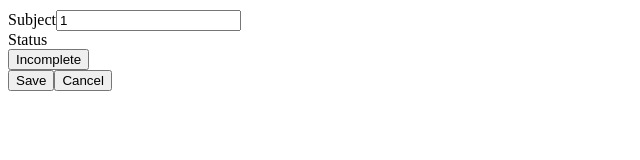
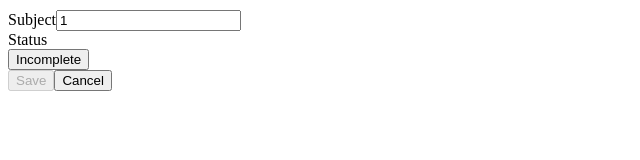
Before and after one commit to haejin-park/basic, a Vue app: page /todos/1 in a window 1280 px wide. Shown: the part 130-290 px from the top of the page, without its empty margins (0-640 px from the left). Built offline with nearby package versions, Linux system fonts and the light colour scheme; data requests are answered from the project's data file; the HTML template or start-up script is replaced by a standard one.

Commit message:
make todo page component-4(todoUpdated with  lodash _.isEqual)

```diff
--- a/db.json
+++ b/db.json
@@ -56,7 +56,7 @@
       "id": 12
     },
     {
-      "subject": "13",
+      "subject": "12 update",
       "completed": true,
       "id": 13
     }
--- a/package.json
+++ b/package.json
@@ -10,6 +10,7 @@
   "dependencies": {
     "axios": "^1.5.1",
     "core-js": "^3.8.3",
+    "loadash": "^1.0.0",
     "vue": "^3.2.13",
     "vue-router": "^4.2.5"
   },
@@ -34,8 +35,7 @@
     "parserOptions": {
       "parser": "@babel/eslint-parser"
     },
-    "rules": {
-    }
+    "rules": {}
   },
   "browserslist": [
     "> 1%",
--- a/src/pages/todos/_id.vue
+++ b/src/pages/todos/_id.vue
@@ -33,7 +33,11 @@
                 </div>
             </div>
         </div>
-        <button type="submit" class="btn btn-primary">
+        <button
+            type="submit"
+            class="btn btn-primary"
+            :disabled="!todoUpdated"
+        >
             Save
         </button>
         <button
@@ -46,21 +50,28 @@
 </template>
 
 <script>
-import {ref} from 'vue';
+import {ref, computed} from 'vue';
 import {useRoute,useRouter} from 'vue-router';
 import axios from 'axios'
+import _ from 'lodash';
 export default {
     setup() {
         const route = useRoute();
         const router = useRouter();
         const todo = ref(null);
+        const originalTodo = ref(null);
         const loading = ref(true);
         const todoId = route.params.id
+
         const getTodo = async () => {
             const res = await axios.get(`http://localhost:3000/todos/${todoId}`);
-            todo.value = res.data;
+            todo.value = {...res.data};
+            originalTodo.value = {...res.data};
             loading.value = false;
         }
+        const todoUpdated = computed(() => {
+            return !_.isEqual(todo.value, originalTodo.value);
+        })
         const toggleTodoStatus = () => {
             todo.value.complted = !todo.value.completed;
         }
@@ -75,6 +86,7 @@ export default {
                 completed:todo.value.completed
             });
             console.log(res);
+            originalTodo.value = {...res.data};
         }
         getTodo();
         return {
@@ -82,7 +94,8 @@ export default {
             loading,
             toggleTodoStatus,
             moveTodoListPage,
-            onSave
+            onSave,
+            todoUpdated
         }
     }
 }
```
Also changed, not shown: 1 other file (tests, documents, lock files or other folders).
